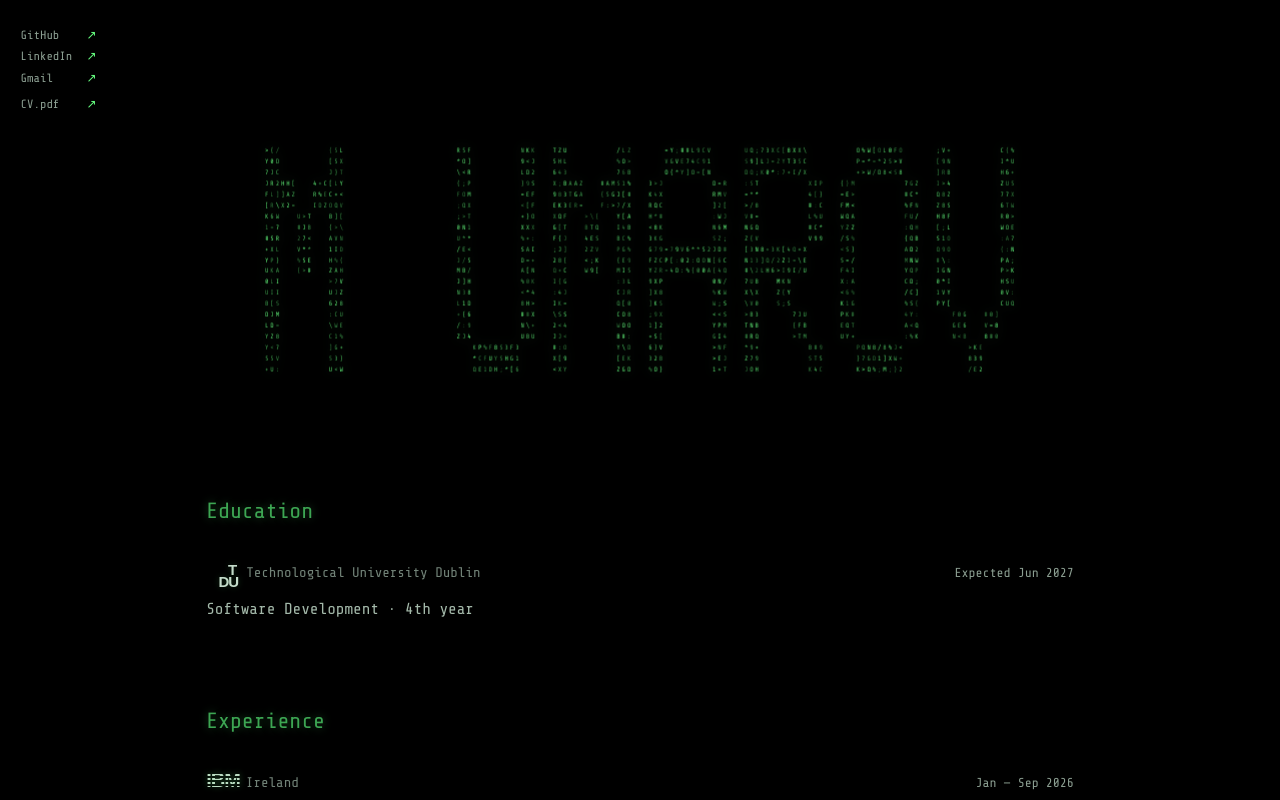
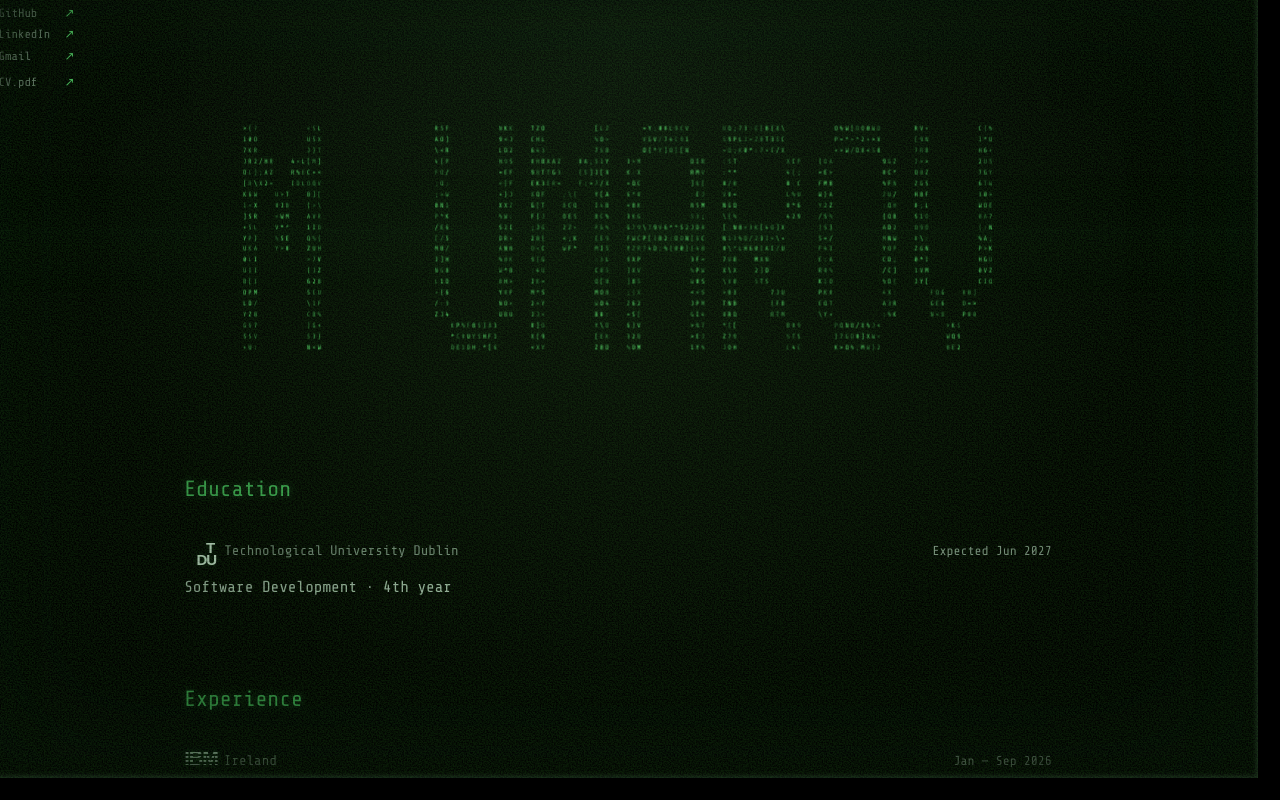
Before and after one commit to Muha126/umarov.eu, a React (Vite) app in the folder umarov-portfolio/: page / in a window 1280 px wide. Shown: the top 800 px of the page. Built offline with nearby package versions, Linux system fonts and the light colour scheme.

Commit message:
terminal effect

```diff
--- a/umarov-portfolio/src/App.css
+++ b/umarov-portfolio/src/App.css
@@ -3,6 +3,71 @@
   min-height: 100svh;
   padding: clamp(48px, 8vh, 96px) 4.2vw 0;
   background: #000;
+}
+
+.crt-filter-defs { position: absolute; width: 0; height: 0; pointer-events: none; }
+.crt-screen { position: relative; height: 100svh; overflow: hidden; background: #000; }
+.crt-screen-ready { filter: url('#crt-curvature'); }
+.crt-viewport { height: 100%; overflow-y: auto; overflow-x: hidden; }
+
+/* Distort the composed viewport, so curvature stays tied to the glass while scrolling. */
+.crt-glass {
+  position: absolute;
+  inset: 0;
+  z-index: 10;
+  overflow: hidden;
+  pointer-events: none;
+  border-radius: 0;
+  background:
+    radial-gradient(ellipse at 50% 45%, transparent 38%, rgba(0, 0, 0, .32) 78%, rgba(0, 0, 0, .8) 100%),
+    radial-gradient(ellipse at 50% 8%, rgba(125, 205, 140, .065), transparent 65%),
+    repeating-linear-gradient(to bottom, transparent 0 3px, rgba(0, 0, 0, .09) 3px 4px);
+  box-shadow:
+    inset 0 0 5px 2px rgba(112, 172, 122, .2),
+    inset 0 0 44px 12px rgba(0, 0, 0, .75),
+    inset 0 0 150px rgba(39, 98, 49, .12);
+}
+
+.crt-noise {
+  position: absolute;
+  inset: -180px;
+  background: url('./assets/crt-noise.svg') repeat;
+  opacity: .13;
+  mix-blend-mode: screen;
+  animation: crt-grain .6s steps(1) infinite;
+}
+
+.crt-glass::before {
+  content: '';
+  position: absolute;
+  inset: 0;
+  background: radial-gradient(ellipse at 50% 45%, rgba(54, 105, 24, .055), transparent 82%);
+}
+
+.crt-sweep {
+  position: absolute;
+  inset: 0;
+  background: linear-gradient(to bottom, transparent, rgba(102, 255, 128, .008) 48%, rgba(102, 255, 128, .014) 50%, transparent);
+  height: 18%;
+  transform: translateY(-110%);
+  animation: crt-scan 18s linear infinite;
+}
+
+@keyframes crt-grain {
+  0%, 100% { transform: translate(0, 0); }
+  20% { transform: translate(-37px, 19px); }
+  40% { transform: translate(23px, -41px); }
+  60% { transform: translate(-51px, -17px); }
+  80% { transform: translate(43px, 31px); }
+}
+
+@keyframes crt-scan {
+  to { transform: translateY(660%); }
+}
+
+@media (prefers-reduced-motion: reduce) {
+  .crt-noise { animation: none; }
+  .crt-sweep { display: none; }
 }
 
 .social-links {
--- a/umarov-portfolio/src/App.jsx
+++ b/umarov-portfolio/src/App.jsx
@@ -162,6 +162,51 @@ function ConsoleName() {
   return <canvas ref={canvasRef} className="console-name" aria-hidden="true" />
 }
 
+function CrtScreen({ children }) {
+  const [map] = useState(() => {
+    // Red and green encode horizontal and vertical sampling offsets.
+    // Cross-axis curvature bends straight rows toward the screen corners.
+    const canvas = document.createElement('canvas')
+    const size = 256
+    canvas.width = canvas.height = size
+    const context = canvas.getContext('2d')
+    const pixels = context.createImageData(size, size)
+    for (let y = 0; y < size; y++) {
+      for (let x = 0; x < size; x++) {
+        const nx = (x / (size - 1)) * 2 - 1
+        const ny = (y / (size - 1)) * 2 - 1
+        const offset = (y * size + x) * 4
+        pixels.data[offset] = Math.round(255 * (.5 + .5 * nx * ny * ny))
+        pixels.data[offset + 1] = Math.round(255 * (.5 + .5 * ny * nx * nx))
+        pixels.data[offset + 2] = 128
+        pixels.data[offset + 3] = 255
+      }
+    }
+    context.putImageData(pixels, 0, 0)
+    return canvas.toDataURL()
+  })
+
+  return (
+    <>
+      <svg className="crt-filter-defs" aria-hidden="true">
+        <defs>
+          <filter id="crt-curvature" x="0" y="0" width="100%" height="100%" colorInterpolationFilters="sRGB">
+            <feImage href={map || undefined} width="100%" height="100%" preserveAspectRatio="none" result="curve" />
+            <feDisplacementMap in="SourceGraphic" in2="curve" scale="44" xChannelSelector="R" yChannelSelector="G" />
+          </filter>
+        </defs>
+      </svg>
+      <div className={`crt-screen${map ? ' crt-screen-ready' : ''}`}>
+        <div className="crt-viewport">{children}</div>
+        <div className="crt-glass" aria-hidden="true">
+          <div className="crt-noise" />
+          <div className="crt-sweep" />
+        </div>
+      </div>
+    </>
+  )
+}
+
 function App() {
   const [copied, setCopied] = useState(false)
 
@@ -173,6 +218,7 @@ function App() {
   }
 
   return (
+    <CrtScreen>
     <main className="terminal" aria-labelledby="name">
       <nav className="social-links" aria-label="Contact links">
         <a href="https://github.com/Muha126" target="_blank" rel="noreferrer">GitHub <span>↗</span></a>
@@ -241,6 +287,7 @@ function App() {
       </section>
       <TerminalConsole />
     </main>
+    </CrtScreen>
   )
 }
 
```
Also changed, not shown: umarov-portfolio/src/assets/crt-noise.svg (added).
